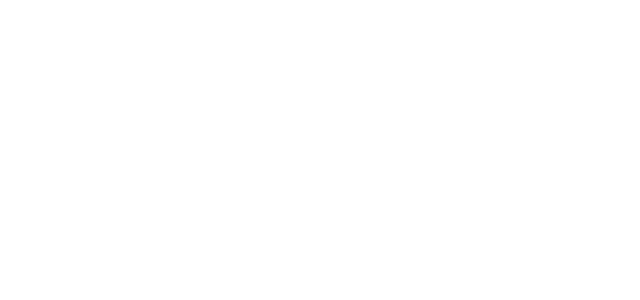
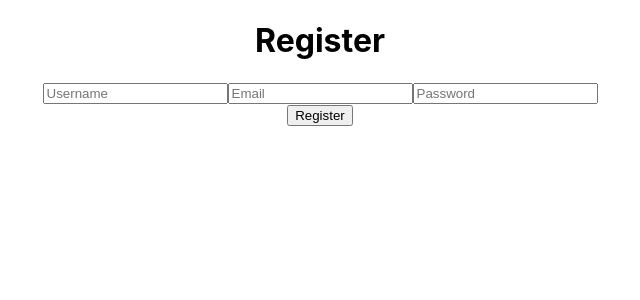
Before and after one commit to BingiMan/YummyPaw, a React (Create React App) app in the folder client/: page / in a window 1280 px wide. Shown: the top 300 px of the page, without its empty margins (320-960 px from the left). Built offline with nearby package versions, Linux system fonts and the light colour scheme.

Commit message:
login form

```diff
--- a/client/package.json
+++ b/client/package.json
@@ -6,6 +6,7 @@
     "axios": "^0.19.0",
     "react": "^16.9.0",
     "react-dom": "^16.9.0",
+    "react-router": "^5.0.1",
     "react-router-dom": "^5.0.1",
     "react-scripts": "3.1.0"
   },
--- a/client/src/App.js
+++ b/client/src/App.js
@@ -1,4 +1,6 @@
 import React from 'react';
+import Register from './components/header/Register'
+import Login from './components/header/Login'
 import './App.css';
 
 class App extends React.Component {
@@ -13,7 +15,8 @@
   render() {
     return (
       <div className="App">
-
+        {/* <Login/> */}
+        <Register/>
       </div>
     );
   }
--- a/client/src/components/header/Login.jsx
+++ b/client/src/components/header/Login.jsx
@@ -1,17 +1,72 @@
 import React from 'react'
+import {withRouter} from 'react-router'
 
-export default class Login extends React.Component {
+class Login extends React.Component {
   constructor() {
     super()
+    this.state = {
+      loginForm: {
+        username: '',
+        password: '',
+      },
+      currentUser: null,
+      loggedIn: null,
+    }
+  }
+  handleRedirect = async (e) => {
+    e.preventDefault();
+    // await this.props.handleSubmit(e)
+    this.props.history.push('/')
+    // this.props.hideLogin();
+  }
+  handleClose = (e)=>{
+    e.preventDefault();
+    this.props.hideLogin();
+  }
 
+  handleChange = (e) => {
+    const { target: { name, value } } = e;
+    this.setState(prevState => ({
+      loginForm: {
+        ...prevState.loginForm,
+        [name]: value,
+      }
+    }))
   }
+
+  // handleSubmit = async (e) => {
+  //   e.preventDefault()
+  //   const resp = await loginUser(this.state.loginForm.username, this.state.loginForm.password)
+  //   this.setState({
+  //     currentUser: resp.data.user.username,
+  //     user: resp.data.user.id,
+  //     loginForm: {
+  //       username: '',
+  //       password: '',
+  //     }
+  //   })
+  // }
+
 
 
   render() {
     return (
       <div>
-        <p>login</p>
+        <div>
+          <form>
+            <div>
+              <h1>Login</h1>
+            </div>
+            <input onChange={this.handleChange} type="text" name="username" value={this.state.loginForm.username} placeholder="Username" />
+            <input onChange={this.handleChange} type="password" name="password" value={this.state.loginForm.password} placeholder="Password" />
+            <div>
+            <button onClick={this.handleRedirect}>Login</button>
+            </div>
+          </form>
+        </div>
       </div>
     )
   }
 }
+
+export default withRouter(Login);
--- a/client/src/components/header/Register.jsx
+++ b/client/src/components/header/Register.jsx
@@ -1,16 +1,68 @@
 import React from 'react'
+import { createUser } from '../../services/user';
 
 export default class Register extends React.Component {
   constructor() {
     super()
+    this.state = {
+      registerForm: {
+        username: '',
+        email: '',
+        password: '',
+      }
+    }
+  }
 
+  handleChange = (e) => {
+    const { target: { name, value } } = e;
+    this.setState(prevState => ({
+      registerForm: {
+        ...prevState.registerForm,
+        [name]: value,
+      }
+    }))
+  }
+
+  handleSubmit = async (e) => {
+    e.preventDefault();
+    const newUser = await createUser(this.state.registerForm);
+    this.setState({
+      registerForm: {
+        username: '',
+        email: '',
+        password: '',
+      }
+    })
+
+  }
+  // handleRedirect = async (e) => {
+  //   e.preventDefault()
+  //   await this.handleSubmit(e);
+  //   // await this.props.showLogin(e);
+  //   this.props.history.push('/')
+  // }
+
+  handleClose = (e) => {
+    e.preventDefault();
+    // this.props.hideRegister();
   }
 
 
   render() {
     return (
       <div>
-        <p>Register</p>
+        <div className="close-thik" onClick={this.handleClose} ></div>
+        <form className="register-form">
+          <div className="flex">
+            <h1 className="form-title">Register</h1>
+          </div>
+          <input className="modern-input-text" onChange={this.handleChange} type="text" name="username" value={this.state.registerForm.name} placeholder="Username" />
+          <input className="modern-input-text" onChange={this.handleChange} type="email" name="email" value={this.state.registerForm.email} placeholder="Email" />
+          <input className="modern-input-text" onChange={this.handleChange} type="password" name="password" value={this.state.registerForm.password} placeholder="Password" />
+          <div className="flex">
+            <button className="btn form-btn" onClick={this.handleRedirect}>Register</button>
+          </div>
+        </form>
       </div>
     )
   }
--- a/client/src/services/user.js
+++ b/client/src/services/user.js
@@ -3,6 +3,10 @@
 export const api = axios.create({
   baseURL: 'http://localhost:3000'
 });
+// export const loginUser = async (data) => {
+//   const resp = await api.post(`/users/`, data)
+//   return resp.data
+// }
 export const fetchUsers = async () => {
   const resp = await api.get('/users')
   return resp.data
```
Also changed, not shown: 2 other files (tests, documents, lock files or other folders).
